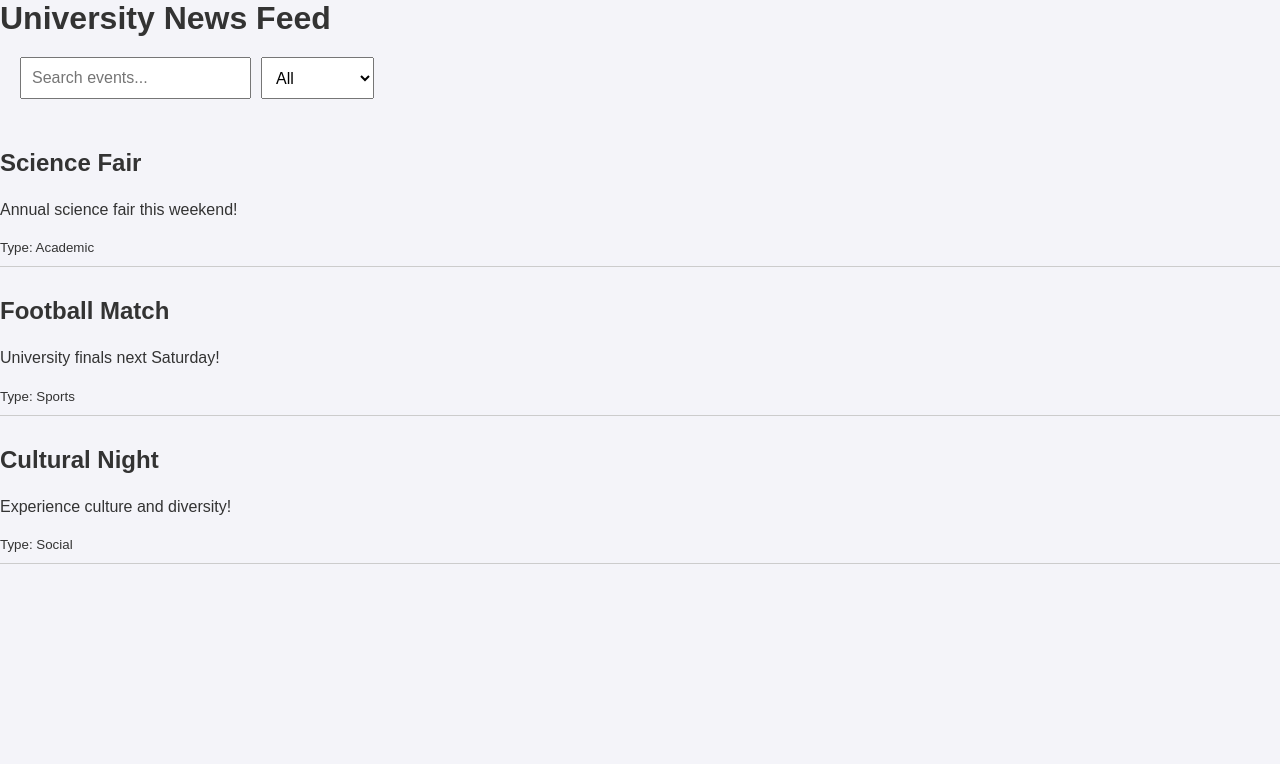
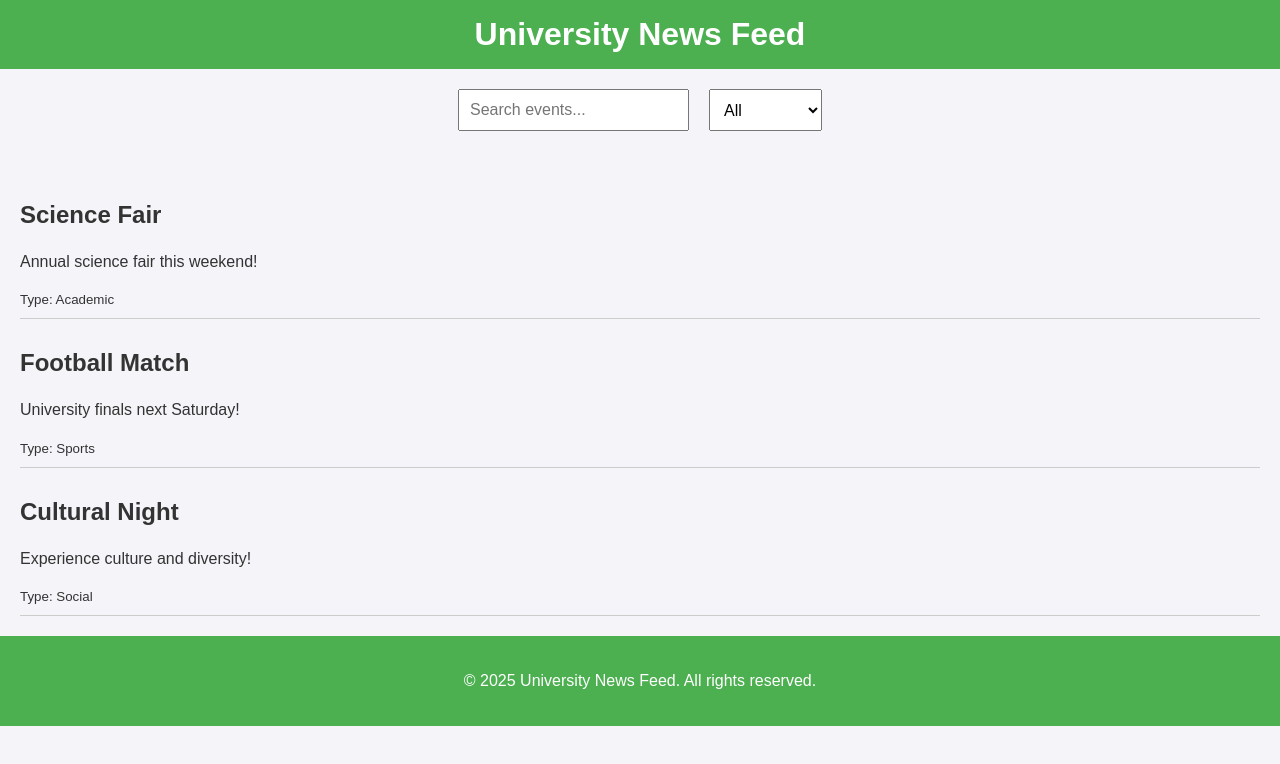
Before and after one commit to ediomoeffiong/university_news_feed_project, a React (Create React App) app: page / in a window 1280 px wide. Shown: the top 764 px of the page. Built offline with nearby package versions, Linux system fonts and the light colour scheme.

Commit message:
Split App into modular components
1. Added Header, Footer, Filter, SearchBar, and NewsList components.

2. Improved code organization and readability by separating functionality into distinct components.

```diff
--- a/src/App.js
+++ b/src/App.js
@@ -1,17 +1,17 @@
 import React, { useState } from 'react';
 import './App.css';
+import Header from './components/Header';
+import SearchBar from './components/SearchBar';
+import Filter from './components/Filter';
+import NewsList from './components/NewsList';
+import Footer from './components/Footer';
+import events from './data/events';
 
 function App() {
   const [searchQuery, setSearchQuery] = useState('');
   const [filter, setFilter] = useState('All');
 
-  const events = [
-    { id: 1, title: 'Science Fair', description: 'Annual science fair this weekend!', type: 'Academic' },
-    { id: 2, title: 'Football Match', description: 'University finals next Saturday!', type: 'Sports' },
-    { id: 3, title: 'Cultural Night', description: 'Experience culture and diversity!', type: 'Social' },
-  ];
-
-  const filteredEvents = events.filter(event => {
+  const filteredEvents = events.filter((event) => {
     return (
       (filter === 'All' || event.type === filter) &&
       event.title.toLowerCase().includes(searchQuery.toLowerCase())
@@ -20,34 +20,21 @@ function App() {
 
   return (
     <div className="App">
-      <header>
-        <h1>University News Feed</h1>
-      </header>
-      <div className="controls">
-        <input
-          type="text"
-          placeholder="Search events..."
-          value={searchQuery}
-          onChange={(e) => setSearchQuery(e.target.value)}
-        />
-        <select value={filter} onChange={(e) => setFilter(e.target.value)}>
-          <option value="All">All</option>
-          <option value="Academic">Academic</option>
-          <option value="Sports">Sports</option>
-          <option value="Social">Social</option>
-        </select>
+      <Header />
+      <div className="controls" style={controlsStyle}>
+        <SearchBar searchQuery={searchQuery} setSearchQuery={setSearchQuery} />
+        <Filter filter={filter} setFilter={setFilter} />
       </div>
-      <main>
-        {filteredEvents.map(event => (
-          <div key={event.id} className="event">
-            <h2>{event.title}</h2>
-            <p>{event.description}</p>
-            <small>Type: {event.type}</small>
-          </div>
-        ))}
-      </main>
+      <NewsList filteredEvents={filteredEvents} />
+      <Footer />
     </div>
   );
 }
 
+const controlsStyle = {
+  display: 'flex',
+  justifyContent: 'center',
+  margin: '20px',
+};
+
 export default App;
--- /dev/null
+++ b/src/components/Filter.js
@@ -0,0 +1,19 @@
+import React from 'react';
+
+function Filter({ filter, setFilter }) {
+  return (
+    <select value={filter} onChange={(e) => setFilter(e.target.value)} style={filterStyle}>
+      <option value="All">All</option>
+      <option value="Academic">Academic</option>
+      <option value="Sports">Sports</option>
+      <option value="Social">Social</option>
+    </select>
+  );
+}
+
+const filterStyle = {
+  padding: '10px',
+  fontSize: '16px',
+};
+
+export default Filter;
--- a/src/components/Footer.js
+++ b/src/components/Footer.js
@@ -0,0 +1,18 @@
+import React from 'react';
+
+function Footer() {
+  return (
+    <footer style={footerStyle}>
+      <p>&copy; 2025 University News Feed. All rights reserved.</p>
+    </footer>
+  );
+}
+
+const footerStyle = {
+  textAlign: 'center',
+  padding: '1rem',
+  backgroundColor: '#4CAF50',
+  color: 'white',
+};
+
+export default Footer;
--- a/src/components/NewsList.js
+++ b/src/components/NewsList.js
@@ -1,23 +1,26 @@
 import React from 'react';
 
-function NewsList({ news }) {
+function NewsList({ filteredEvents }) {
   return (
-    <div style={listStyle}>
-      {news.length > 0 ? (
-        news.map((item, index) => (
-          <div key={index} style={newsItemStyle}>
-            <h2>{item.title}</h2>
-            <p>{item.description}</p>
-          </div>
-        ))
-      ) : (
-        <p>No news available.</p>
-      )}
-    </div>
+    <main style={newsListStyle}>
+      {filteredEvents.map((event) => (
+        <div key={event.id} style={eventStyle}>
+          <h2>{event.title}</h2>
+          <p>{event.description}</p>
+          <small>Type: {event.type}</small>
+        </div>
+      ))}
+    </main>
   );
 }
 
-const listStyle = { padding: '1rem' };
-const newsItemStyle = { marginBottom: '1rem', borderBottom: '1px solid #ddd', paddingBottom: '0.5rem' };
+const newsListStyle = {
+  padding: '20px',
+};
+
+const eventStyle = {
+  borderBottom: '1px solid #ccc',
+  padding: '10px 0',
+};
 
 export default NewsList;
--- a/src/components/SearchBar.js
+++ b/src/components/SearchBar.js
@@ -0,0 +1,21 @@
+import React from 'react';
+
+function SearchBar({ searchQuery, setSearchQuery }) {
+  return (
+    <input
+      type="text"
+      placeholder="Search events..."
+      value={searchQuery}
+      onChange={(e) => setSearchQuery(e.target.value)}
+      style={searchBarStyle}
+    />
+  );
+}
+
+const searchBarStyle = {
+  padding: '10px',
+  fontSize: '16px',
+  marginRight: '10px',
+};
+
+export default SearchBar;
--- /dev/null
+++ b/src/data/events.js
@@ -0,0 +1,7 @@
+const events = [
+    { id: 1, title: "Science Fair", description: "Annual science fair this weekend!", type: "Academic" },
+    { id: 2, title: "Football Match", description: "University finals next Saturday!", type: "Sports" },
+    { id: 3, title: "Cultural Night", description: "Experience culture and diversity!", type: "Social" },
+  ];
+
+  export default events;
```
Also changed, not shown: src/components/Filters.js (deleted).
